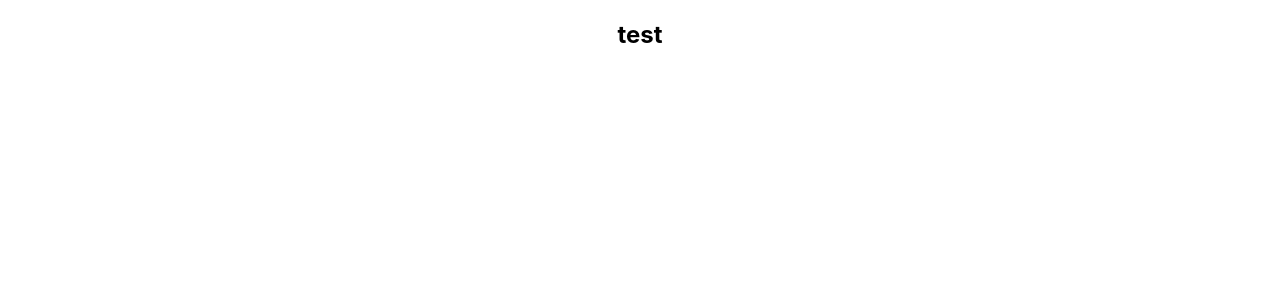
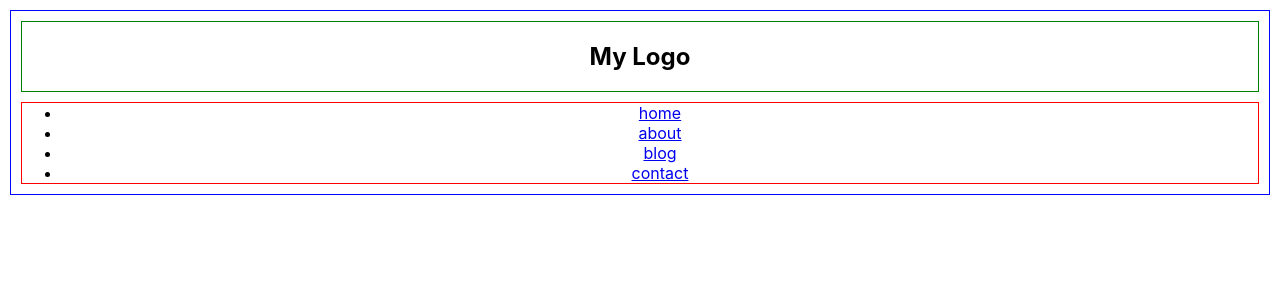
Before and after one commit to patarapon36/non-project, a React (Create React App) app: page / in a window 1280 px wide. Shown: the top 300 px of the page. Built offline with nearby package versions, Linux system fonts and the light colour scheme.

Commit message:
before go home

```diff
--- a/src/components/FrontPage/FrontPage.css
+++ b/src/components/FrontPage/FrontPage.css
@@ -0,0 +1,14 @@
+.navbar {
+    border: 1px solid blue;
+    margin: 10px;
+}
+
+.logo {
+    border: 1px solid green;
+    margin: 10px;
+}
+
+.unlist {
+    border: 1px solid red;
+    margin: 10px;
+}
--- a/src/components/FrontPage/FrontPage.js
+++ b/src/components/FrontPage/FrontPage.js
@@ -1,7 +1,17 @@
+import './FrontPage.css'
+
 const FrontPage =()=>{
     return(
-        <section>
-            <h1>test</h1>
+        <section className='navbar'>
+            <div className='logo'>
+                <h1>My Logo</h1>
+            </div>
+            <ul className='unlist'>
+                <li><a href='#'>home</a></li>
+                <li><a href='#'>about</a></li>
+                <li><a href='#'>blog</a></li>
+                <li><a href='#'>contact</a></li>
+            </ul>
         </section>
     )
 }
```
